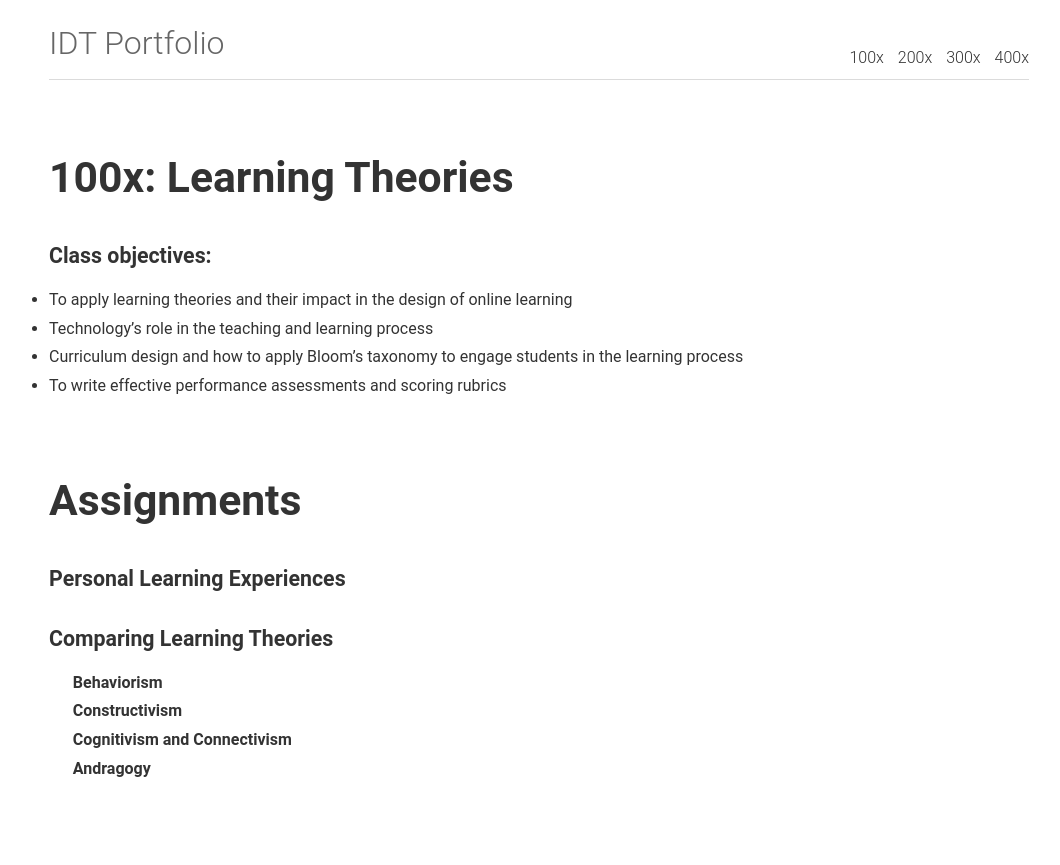
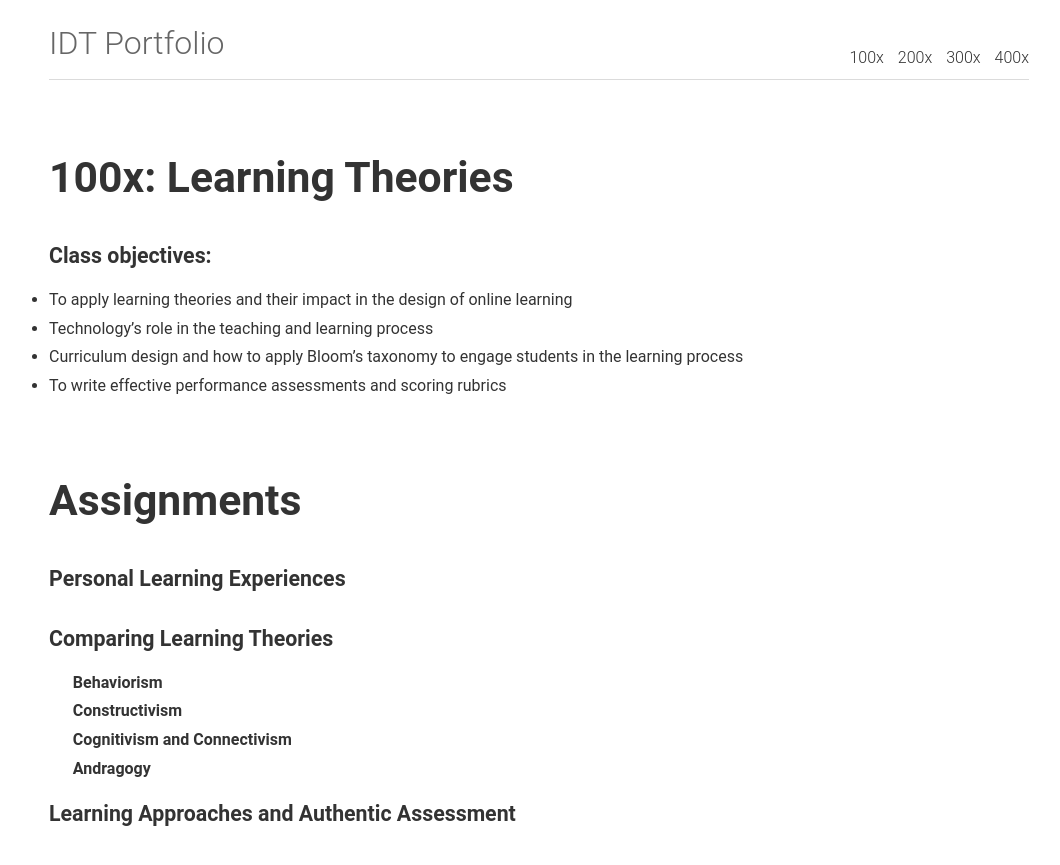
Before and after one commit to caitlinmeyer/idt-portfolio, a Jekyll site: the page built from 100x/index.html, in a window 1280 px wide. Shown: the top 865 px of the page, without its empty margins (101-1161 px from the left). Built offline with Jekyll 4.4.1, drawn with Linux system fonts in a browser that asks for light colours.

Commit message:
Update index.html

```diff
--- a/100x/index.html
+++ b/100x/index.html
@@ -19,3 +19,4 @@ layout: default
 &nbsp;&nbsp;&nbsp;&nbsp;&nbsp;&nbsp;<a href="/idt-portfolio/100x/comparing-learning-theories#constructivism">Constructivism</a><BR>
 &nbsp;&nbsp;&nbsp;&nbsp;&nbsp;&nbsp;<a href="/idt-portfolio/100x/comparing-learning-theories#cognitivism">Cognitivism and Connectivism</a><BR>
 	&nbsp;&nbsp;&nbsp;&nbsp;&nbsp;&nbsp;<a href="/idt-portfolio/100x/comparing-learning-theories#andragogy">Andragogy</a><BR>
+	<h3><a href="/idt-portfolio/100x/learning-approaches">Learning Approaches and Authentic Assessment</a></h3>
```
